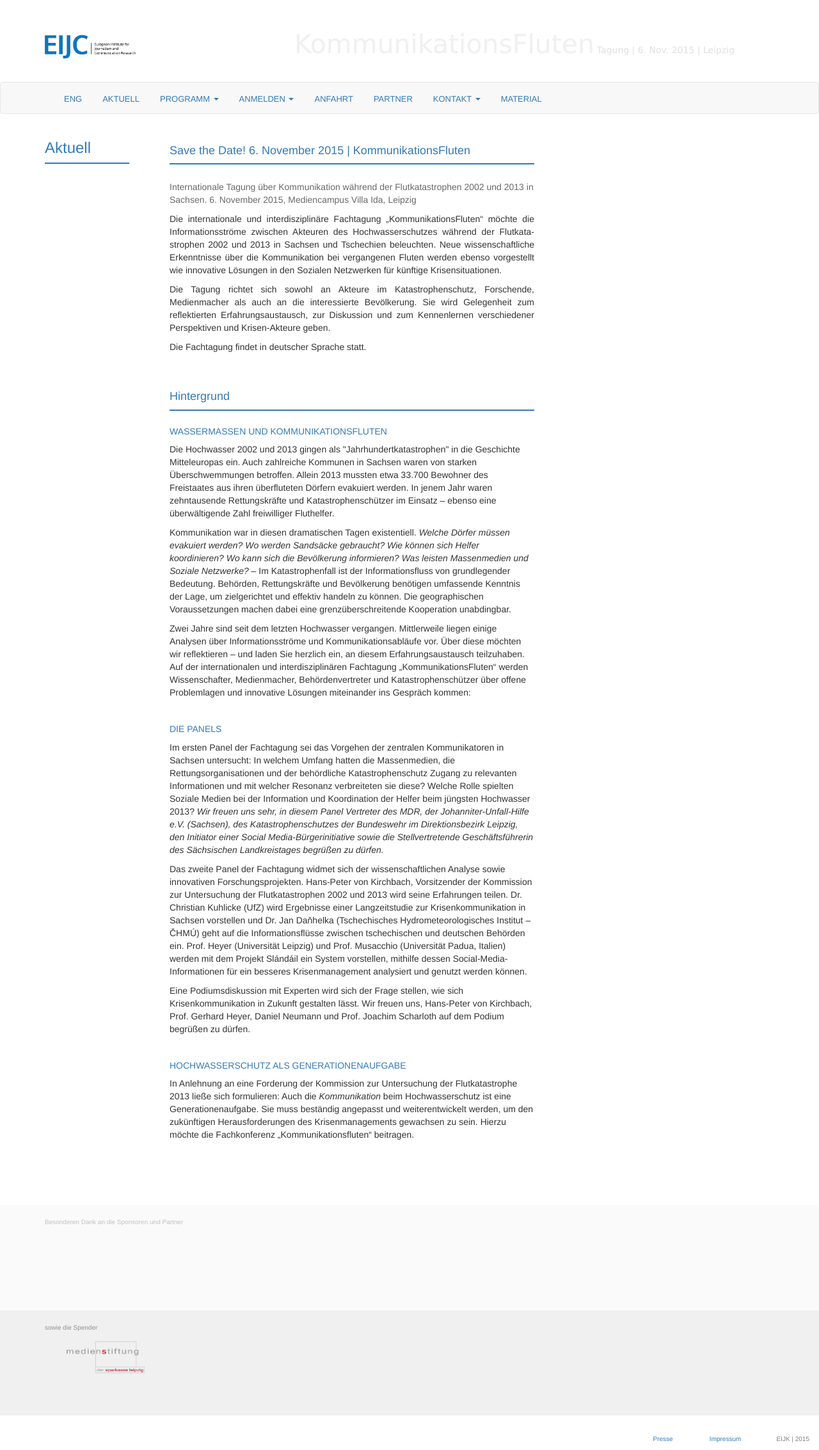
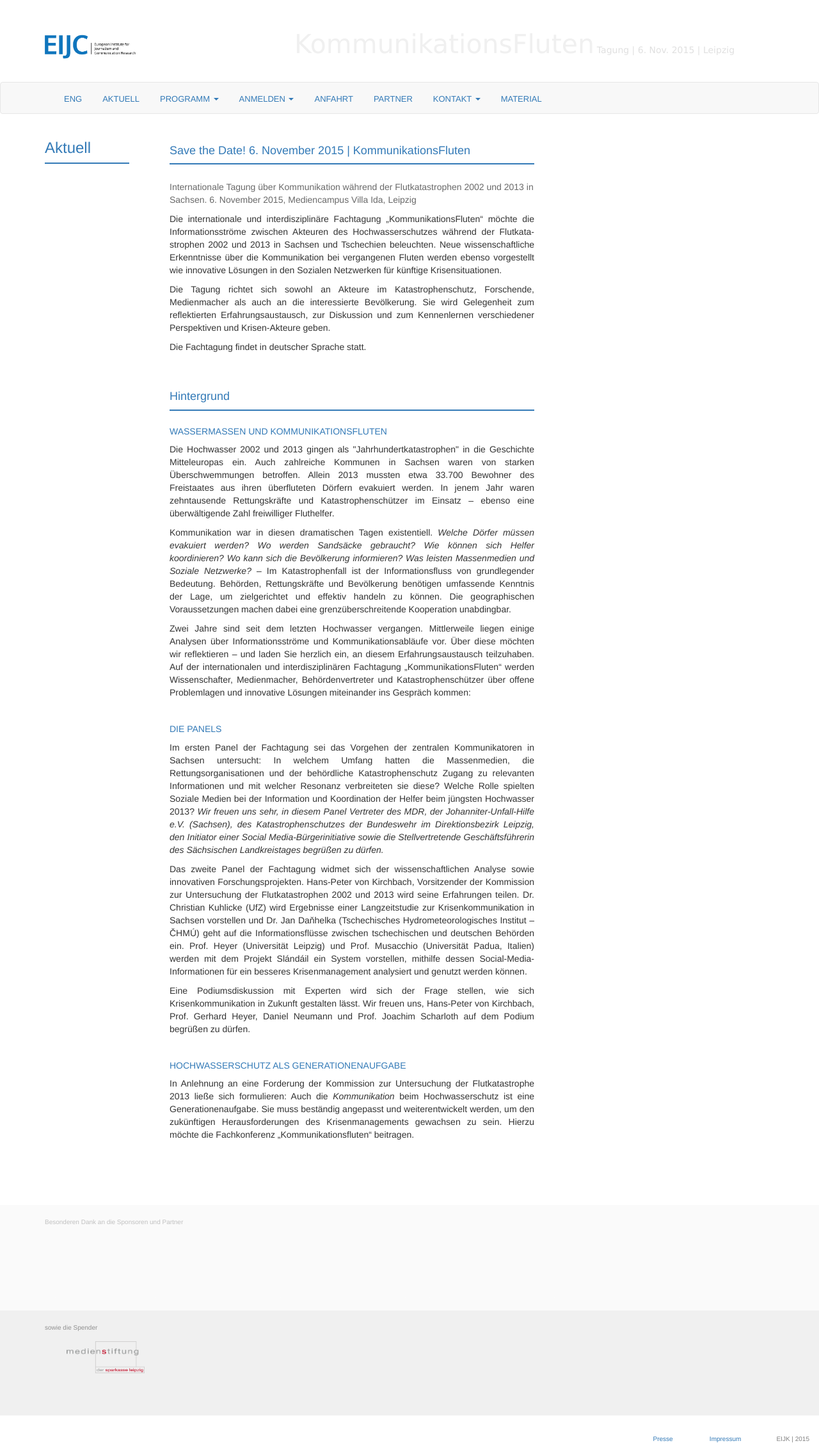
Before and after one commit to susedev/test, a Jekyll site: the page built from konferenz-kommunikationsfluten.html, in a window 1280 px wide. Shown: the whole page at 64% size. Built offline with Jekyll 4.4.1, drawn with Linux system fonts in a browser that asks for light colours; nearby versions of some CDN libraries.

Commit message:
Edit from JekyllCMS

```diff
--- a/konferenz-kommunikationsfluten.html
+++ b/konferenz-kommunikationsfluten.html
@@ -1,7 +1,8 @@
 ---
 title: Aktuell
 ---
-<h3 style="margin-top: 28px;">Save the Date! 6. November 2015 | KommunikationsFluten </h3>
+<h3 style="margin-top: 28px;">Save the Date! 6. November 2015 | KommunikationsFluten</h3>
+
 <div class="box" style="background-color: #337AB7; height:2px; margin-top:3px; margin-bottom:25px;">&nbsp;</div>
 
 <p><span style="color:#696969;">Internationale Tagung &uuml;ber Kommunikation w&auml;hrend der Flutkatastrophen 2002 und 2013 in Sachsen. 6. November 2015, Mediencampus Villa Ida, Leipzig</span></p>
@@ -20,26 +21,26 @@ title: Aktuell
 
 <h4><span style="color:#337AB7;text-transform: uppercase;">Wassermassen und Kommunikationsfluten </span></h4>
 
-<p>Die Hochwasser 2002 und 2013 gingen als &quot;Jahrhundertkatastrophen&quot; in die Geschichte Mitteleuropas ein. Auch zahlreiche Kommunen in Sachsen waren von starken &Uuml;berschwemmungen betroffen. Allein 2013 mussten etwa 33.700 Bewohner des Freistaates aus ihren &uuml;berfluteten D&ouml;rfern evakuiert werden. In jenem Jahr waren zehntausende Rettungskr&auml;fte und Katastrophensch&uuml;tzer im Einsatz &ndash; ebenso eine &uuml;berw&auml;ltigende Zahl freiwilliger Fluthelfer.</p>
+<p style="text-align: justify;">Die Hochwasser 2002 und 2013 gingen als &quot;Jahrhundertkatastrophen&quot; in die Geschichte Mitteleuropas ein. Auch zahlreiche Kommunen in Sachsen waren von starken &Uuml;berschwemmungen betroffen. Allein 2013 mussten etwa 33.700 Bewohner des Freistaates aus ihren &uuml;berfluteten D&ouml;rfern evakuiert werden. In jenem Jahr waren zehntausende Rettungskr&auml;fte und Katastrophensch&uuml;tzer im Einsatz &ndash; ebenso eine &uuml;berw&auml;ltigende Zahl freiwilliger Fluthelfer.</p>
 
-<p>Kommunikation war in diesen dramatischen Tagen existentiell. <em>Welche D&ouml;rfer m&uuml;ssen evakuiert werden? Wo werden Sands&auml;cke gebraucht? Wie k&ouml;nnen sich Helfer koordinieren? Wo kann sich die Bev&ouml;lkerung informieren? Was leisten Massenmedien und Soziale Netzwerke?</em> &ndash; Im Katastrophenfall ist der Informationsfluss von grundlegender Bedeutung. Beh&ouml;rden, Rettungskr&auml;fte und Bev&ouml;lkerung ben&ouml;tigen umfassende Kenntnis der Lage, um zielgerichtet und effektiv handeln zu k&ouml;nnen. Die geographischen Voraussetzungen machen dabei eine grenz&uuml;berschreitende Kooperation unabdingbar.</p>
+<p style="text-align: justify;">Kommunikation war in diesen dramatischen Tagen existentiell. <em>Welche D&ouml;rfer m&uuml;ssen evakuiert werden? Wo werden Sands&auml;cke gebraucht? Wie k&ouml;nnen sich Helfer koordinieren? Wo kann sich die Bev&ouml;lkerung informieren? Was leisten Massenmedien und Soziale Netzwerke?</em> &ndash; Im Katastrophenfall ist der Informationsfluss von grundlegender Bedeutung. Beh&ouml;rden, Rettungskr&auml;fte und Bev&ouml;lkerung ben&ouml;tigen umfassende Kenntnis der Lage, um zielgerichtet und effektiv handeln zu k&ouml;nnen. Die geographischen Voraussetzungen machen dabei eine grenz&uuml;berschreitende Kooperation unabdingbar.</p>
 
-<p>Zwei Jahre sind seit dem letzten Hochwasser vergangen. Mittlerweile liegen einige Analysen &uuml;ber Informationsstr&ouml;me und Kommunikationsabl&auml;ufe vor. &Uuml;ber diese m&ouml;chten wir reflektieren &ndash; und laden Sie herzlich ein, an diesem Erfahrungsaustausch teilzuhaben. Auf der internationalen und interdisziplin&auml;ren Fachtagung &bdquo;KommunikationsFluten&ldquo; werden Wissenschafter, Medienmacher, Beh&ouml;rdenvertreter und Katastrophensch&uuml;tzer &uuml;ber offene Problemlagen und innovative L&ouml;sungen miteinander ins Gespr&auml;ch kommen:</p>
+<p style="text-align: justify;">Zwei Jahre sind seit dem letzten Hochwasser vergangen. Mittlerweile liegen einige Analysen &uuml;ber Informationsstr&ouml;me und Kommunikationsabl&auml;ufe vor. &Uuml;ber diese m&ouml;chten wir reflektieren &ndash; und laden Sie herzlich ein, an diesem Erfahrungsaustausch teilzuhaben. Auf der internationalen und interdisziplin&auml;ren Fachtagung &bdquo;KommunikationsFluten&ldquo; werden Wissenschafter, Medienmacher, Beh&ouml;rdenvertreter und Katastrophensch&uuml;tzer &uuml;ber offene Problemlagen und innovative L&ouml;sungen miteinander ins Gespr&auml;ch kommen:</p>
 
 <p>&nbsp;</p>
 
 <h4><a href="{{ site.base_url }}/programm-uebersicht.html"><span style="color:#337AB7; text-transform: uppercase; ">Die Panels</span></a></h4>
 
-<p>Im ersten Panel der Fachtagung sei das Vorgehen der zentralen Kommunikatoren in Sachsen untersucht: In welchem Umfang hatten die Massenmedien, die Rettungsorganisationen und der beh&ouml;rdliche Katastrophenschutz Zugang zu relevanten Informationen und mit welcher Resonanz verbreiteten sie diese? Welche Rolle spielten Soziale Medien bei der Information und Koordination der Helfer beim j&uuml;ngsten Hochwasser 2013?<em> Wir freuen uns sehr, in diesem Panel Vertreter des MDR, der Johanniter-Unfall-Hilfe e.V. (Sachsen), des Katastrophenschutzes der Bundeswehr im Direktionsbezirk Leipzig, den Initiator einer Social Media-B&uuml;rgerinitiative sowie die Stellvertretende Gesch&auml;ftsf&uuml;hrerin des S&auml;chsischen Landkreistages begr&uuml;&szlig;en zu d&uuml;rfen.</em></p>
+<p style="text-align: justify;">Im ersten Panel der Fachtagung sei das Vorgehen der zentralen Kommunikatoren in Sachsen untersucht: In welchem Umfang hatten die Massenmedien, die Rettungsorganisationen und der beh&ouml;rdliche Katastrophenschutz Zugang zu relevanten Informationen und mit welcher Resonanz verbreiteten sie diese? Welche Rolle spielten Soziale Medien bei der Information und Koordination der Helfer beim j&uuml;ngsten Hochwasser 2013?<em> Wir freuen uns sehr, in diesem Panel Vertreter des MDR, der Johanniter-Unfall-Hilfe e.V. (Sachsen), des Katastrophenschutzes der Bundeswehr im Direktionsbezirk Leipzig, den Initiator einer Social Media-B&uuml;rgerinitiative sowie die Stellvertretende Gesch&auml;ftsf&uuml;hrerin des S&auml;chsischen Landkreistages begr&uuml;&szlig;en zu d&uuml;rfen.</em></p>
 
-<p>Das zweite Panel der Fachtagung widmet sich der wissenschaftlichen Analyse sowie innovativen Forschungsprojekten. Hans-Peter von Kirchbach, Vorsitzender der Kommission zur Untersuchung der Flutkatastrophen 2002 und 2013 wird seine Erfahrungen teilen. Dr. Christian Kuhlicke (UfZ) wird Ergebnisse einer Langzeitstudie zur Krisenkommunikation in Sachsen vorstellen und Dr. Jan Daňhelka (Tschechisches Hydrometeorologisches Institut &ndash; ČHM&Uacute;) geht auf die Informationsfl&uuml;sse zwischen tschechischen und deutschen Beh&ouml;rden ein. Prof. Heyer (Universit&auml;t Leipzig) und Prof. Musacchio (Universit&auml;t Padua, Italien) werden mit dem Projekt Sl&aacute;nd&aacute;il ein System vorstellen, mithilfe dessen Social-Media-Informationen f&uuml;r ein besseres Krisenmanagement analysiert und genutzt werden k&ouml;nnen.</p>
+<p style="text-align: justify;">Das zweite Panel der Fachtagung widmet sich der wissenschaftlichen Analyse sowie innovativen Forschungsprojekten. Hans-Peter von Kirchbach, Vorsitzender der Kommission zur Untersuchung der Flutkatastrophen 2002 und 2013 wird seine Erfahrungen teilen. Dr. Christian Kuhlicke (UfZ) wird Ergebnisse einer Langzeitstudie zur Krisenkommunikation in Sachsen vorstellen und Dr. Jan Daňhelka (Tschechisches Hydrometeorologisches Institut &ndash; ČHM&Uacute;) geht auf die Informationsfl&uuml;sse zwischen tschechischen und deutschen Beh&ouml;rden ein. Prof. Heyer (Universit&auml;t Leipzig) und Prof. Musacchio (Universit&auml;t Padua, Italien) werden mit dem Projekt Sl&aacute;nd&aacute;il ein System vorstellen, mithilfe dessen Social-Media-Informationen f&uuml;r ein besseres Krisenmanagement analysiert und genutzt werden k&ouml;nnen.</p>
 
-<p>Eine Podiumsdiskussion mit Experten wird sich der Frage stellen, wie sich Krisenkommunikation in Zukunft gestalten l&auml;sst. Wir freuen uns, Hans-Peter von Kirchbach, Prof. Gerhard Heyer, Daniel Neumann und Prof. Joachim Scharloth auf dem Podium begr&uuml;&szlig;en zu d&uuml;rfen.</p>
+<p style="text-align: justify;">Eine Podiumsdiskussion mit Experten wird sich der Frage stellen, wie sich Krisenkommunikation in Zukunft gestalten l&auml;sst. Wir freuen uns, Hans-Peter von Kirchbach, Prof. Gerhard Heyer, Daniel Neumann und Prof. Joachim Scharloth auf dem Podium begr&uuml;&szlig;en zu d&uuml;rfen.</p>
 
 <p>&nbsp;</p>
 
 <h4><span style="color:#337AB7; text-transform: uppercase;">Hochwasserschutz als Generationenaufgabe</span></h4>
 
-<p>In Anlehnung an eine Forderung der Kommission zur Untersuchung der Flutkatastrophe 2013 lie&szlig;e sich formulieren: Auch die <em>Kommunikation</em> beim Hochwasserschutz ist eine Generationenaufgabe. Sie muss best&auml;ndig angepasst und weiterentwickelt werden, um den zuk&uuml;nftigen Herausforderungen des Krisenmanagements gewachsen zu sein. Hierzu m&ouml;chte die Fachkonferenz &bdquo;Kommunikationsfluten&ldquo; beitragen.</p>
+<p style="text-align: justify;">In Anlehnung an eine Forderung der Kommission zur Untersuchung der Flutkatastrophe 2013 lie&szlig;e sich formulieren: Auch die <em>Kommunikation</em> beim Hochwasserschutz ist eine Generationenaufgabe. Sie muss best&auml;ndig angepasst und weiterentwickelt werden, um den zuk&uuml;nftigen Herausforderungen des Krisenmanagements gewachsen zu sein. Hierzu m&ouml;chte die Fachkonferenz &bdquo;Kommunikationsfluten&ldquo; beitragen.</p>
 
 <p style="text-align: justify;">&nbsp;</p>
```
